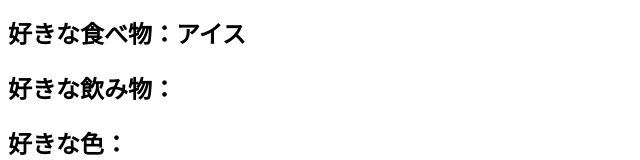
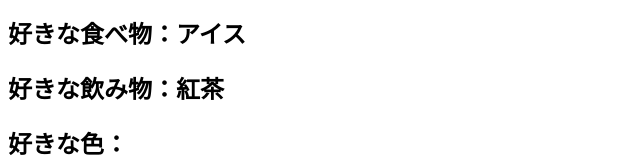
Before and after one commit to hiroro-d/support-station-sample, a plain HTML site: page index.html in a window 1280 px wide. Shown: the part 129-289 px from the top of the page, without its empty margins (0-640 px from the left). Drawn offline with Linux system fonts and the light colour scheme.

Commit message:
くぁいう

```diff
--- a/index.html
+++ b/index.html
@@ -10,7 +10,7 @@
     <h1>ハロー！サポートステーション！<span class="star">⭐︎⭐️</span></h1>
     <h2 class="weather">好きな天気：晴れ</h2>
     <h2 class="food">好きな食べ物：アイス</h2>
-    <h2 class="drink">好きな飲み物：</h2>
+    <h2 class="drink">好きな飲み物：紅茶</h2>
     <h2 class="color">好きな色：</h2>
     <h2 class="season">好きな季節：</h2>
     <h2 class="work">好きな作品：</h2>
```
